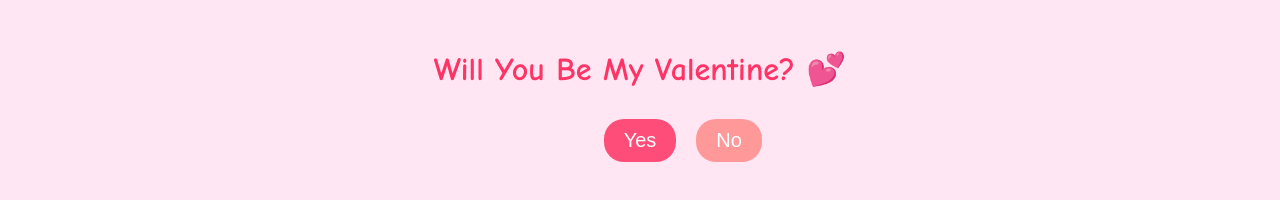
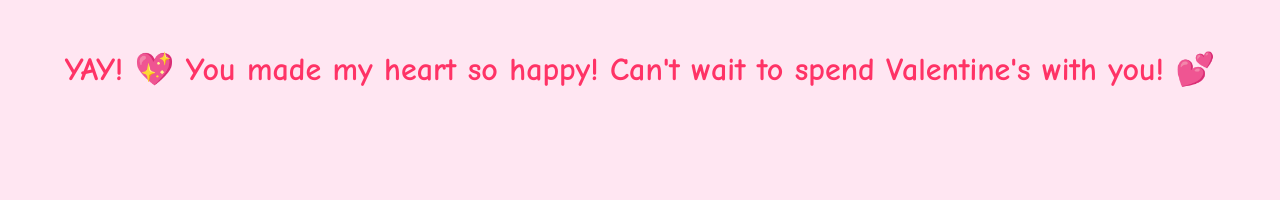
Before and after one commit to crashbang22/be_my_valentine-, a plain HTML site: page index.html in a window 1280 px wide. Both pictures are taken after a click on the button "Yes". Drawn offline with Linux system fonts and the light colour scheme.

Commit message:
Update index.html

```diff
--- a/index.html
+++ b/index.html
@@ -41,9 +41,9 @@
 </head>
 <body>
     <div class="container">
-        <h1>Will You Be My Valentine? 💕</h1>
-        <div class="buttons">
-            <button class="btn yes-btn" onclick="alert('YAY! 💖 Can’t wait!')">Yes</button>
+        <h1 id="question">Will You Be My Valentine? 💕</h1>
+        <div class="buttons" id="buttons">
+            <button class="btn yes-btn" onclick="showLoveMessage()">Yes</button>
             <button class="btn no-btn" onclick="moveButton()">No</button>
         </div>
     </div>
@@ -64,6 +64,11 @@
             noButton.textContent = noMessages[clickCount % noMessages.length];
             yesButton.style.transform = `scale(${1 + clickCount * 0.2})`;
         }
+
+        function showLoveMessage() {
+            document.getElementById("question").innerText = "YAY! 💖 You made my heart so happy! Can't wait to spend Valentine's with you! 💕";
+            document.getElementById("buttons").style.display = "none";
+        }
     </script>
 </body>
 </html>
```
